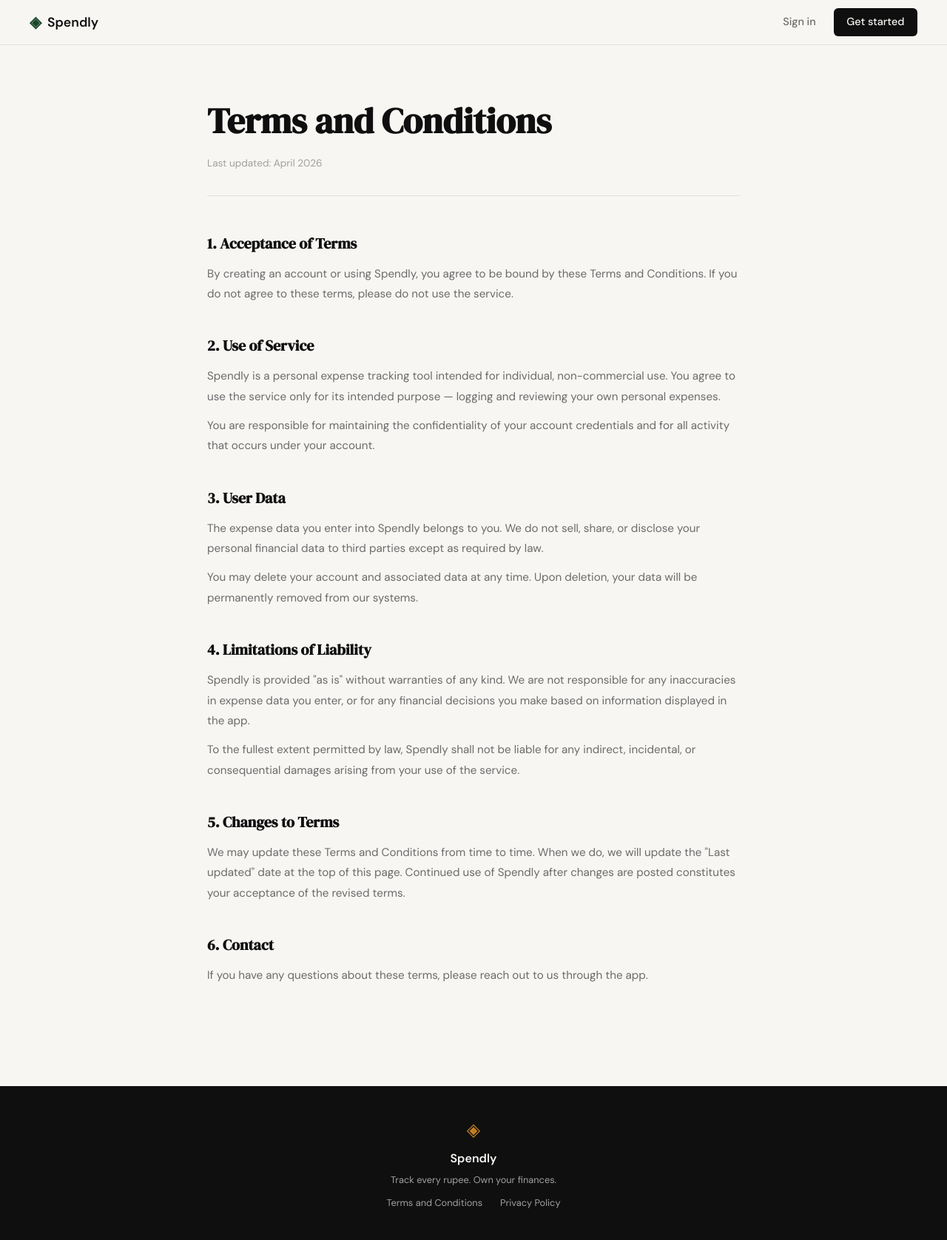
After one commit to sehgalankush/spendly, a Flask app: page /terms in a window 1280 px wide. The commit adds this page. Shown: the whole page at 74% size. Run offline with Flask 3, Linux system fonts and the light colour scheme.

Commit message:
landing: add terms and conditions page and route

```diff
--- a/app.py
+++ b/app.py
@@ -20,6 +20,11 @@ def register():
 @app.route("/login")
 def login():
     return render_template("login.html")
+
+
+@app.route("/terms")
+def terms():
+    return render_template("terms.html")
 
 
 # ------------------------------------------------------------------ #
--- a/static/css/style.css
+++ b/static/css/style.css
@@ -507,6 +507,65 @@ a { color: inherit; text-decoration: none; }
     color: var(--ink-faint);
 }
 
+.footer-links {
+    font-size: 0.8rem;
+    color: var(--ink-faint);
+    display: flex;
+    gap: 1.5rem;
+    margin-top: 0.25rem;
+}
+
+.footer-links a { color: var(--ink-faint); transition: color 0.2s; }
+.footer-links a:hover { color: var(--paper); }
+
+/* ------------------------------------------------------------------ */
+/* Legal pages (Terms, Privacy)                                        */
+/* ------------------------------------------------------------------ */
+
+.legal-page {
+    padding: 4rem 2rem 6rem;
+}
+
+.legal-inner {
+    max-width: 720px;
+    margin: 0 auto;
+}
+
+.legal-title {
+    font-family: var(--font-display);
+    font-size: clamp(2rem, 4vw, 3rem);
+    color: var(--ink);
+    margin-bottom: 0.5rem;
+}
+
+.legal-meta {
+    font-size: 0.85rem;
+    color: var(--ink-faint);
+    margin-bottom: 3rem;
+    padding-bottom: 2rem;
+    border-bottom: 1px solid var(--border);
+}
+
+.legal-section {
+    margin-bottom: 2.5rem;
+}
+
+.legal-section h2 {
+    font-family: var(--font-display);
+    font-size: 1.25rem;
+    color: var(--ink);
+    margin-bottom: 0.75rem;
+}
+
+.legal-section p {
+    font-size: 0.95rem;
+    color: var(--ink-muted);
+    line-height: 1.8;
+    margin-bottom: 0.75rem;
+}
+
+.legal-section p:last-child { margin-bottom: 0; }
+
 /* ------------------------------------------------------------------ */
 /* Responsive                                                          */
 /* ------------------------------------------------------------------ */
--- a/templates/base.html
+++ b/templates/base.html
@@ -35,7 +35,7 @@
             <span class="footer-name">Spendly</span>
             <p class="footer-copy">Track every rupee. Own your finances.</p>
             <p class="footer-links">
-                <a href="#">Terms and Conditions</a>
+                <a href="/terms">Terms and Conditions</a>
                 <a href="#">Privacy Policy</a>
             </p>
         </div>
--- /dev/null
+++ b/templates/terms.html
@@ -0,0 +1,47 @@
+{% extends "base.html" %}
+
+{% block title %}Terms and Conditions — Spendly{% endblock %}
+
+{% block content %}
+
+<section class="legal-page">
+    <div class="legal-inner">
+        <h1 class="legal-title">Terms and Conditions</h1>
+        <p class="legal-meta">Last updated: April 2026</p>
+
+        <div class="legal-section">
+            <h2>1. Acceptance of Terms</h2>
+            <p>By creating an account or using Spendly, you agree to be bound by these Terms and Conditions. If you do not agree to these terms, please do not use the service.</p>
+        </div>
+
+        <div class="legal-section">
+            <h2>2. Use of Service</h2>
+            <p>Spendly is a personal expense tracking tool intended for individual, non-commercial use. You agree to use the service only for its intended purpose — logging and reviewing your own personal expenses.</p>
+            <p>You are responsible for maintaining the confidentiality of your account credentials and for all activity that occurs under your account.</p>
+        </div>
+
+        <div class="legal-section">
+            <h2>3. User Data</h2>
+            <p>The expense data you enter into Spendly belongs to you. We do not sell, share, or disclose your personal financial data to third parties except as required by law.</p>
+            <p>You may delete your account and associated data at any time. Upon deletion, your data will be permanently removed from our systems.</p>
+        </div>
+
+        <div class="legal-section">
+            <h2>4. Limitations of Liability</h2>
+            <p>Spendly is provided "as is" without warranties of any kind. We are not responsible for any inaccuracies in expense data you enter, or for any financial decisions you make based on information displayed in the app.</p>
+            <p>To the fullest extent permitted by law, Spendly shall not be liable for any indirect, incidental, or consequential damages arising from your use of the service.</p>
+        </div>
+
+        <div class="legal-section">
+            <h2>5. Changes to Terms</h2>
+            <p>We may update these Terms and Conditions from time to time. When we do, we will update the "Last updated" date at the top of this page. Continued use of Spendly after changes are posted constitutes your acceptance of the revised terms.</p>
+        </div>
+
+        <div class="legal-section">
+            <h2>6. Contact</h2>
+            <p>If you have any questions about these terms, please reach out to us through the app.</p>
+        </div>
+    </div>
+</section>
+
+{% endblock %}
```
